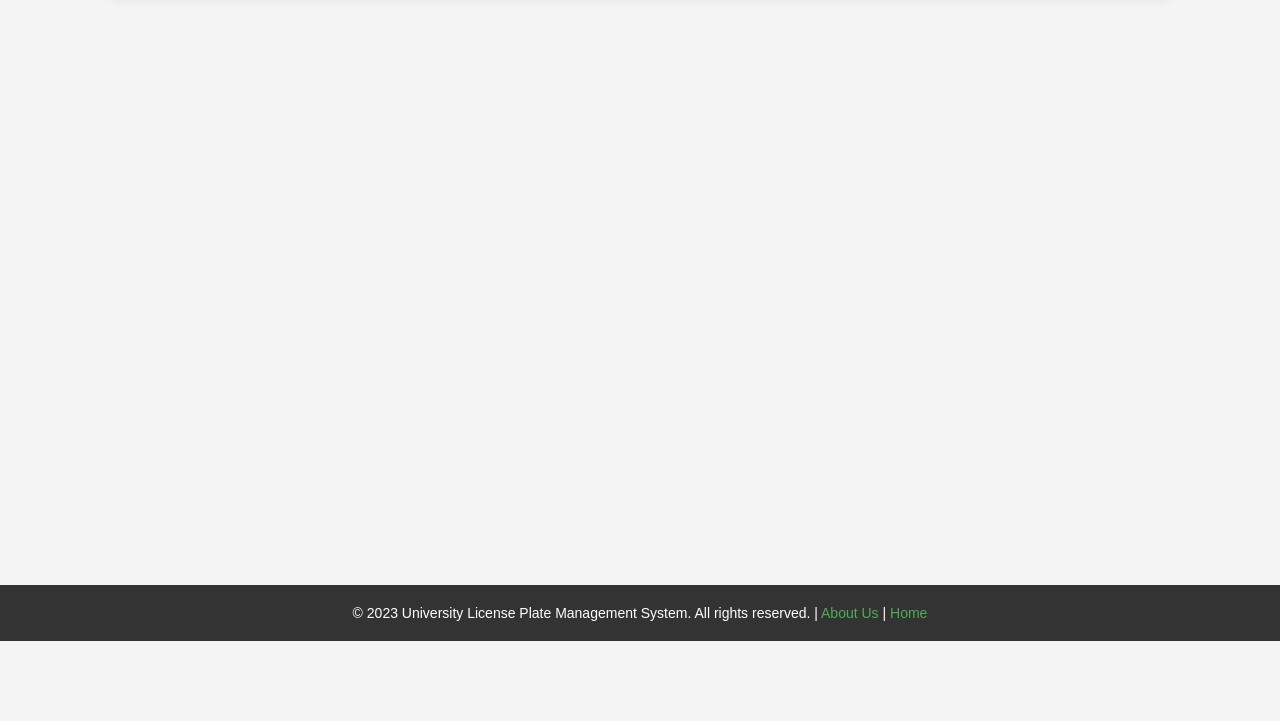
After one commit to siyamregn777/thesis, a Flask app: page / in a window 1280 px wide. The commit adds this page. Shown: the part 159-880 px from the top of the page. Run offline with Flask 3, Linux system fonts and the light colour scheme.

Commit message:
add footer template and background image styling for improved layout

```diff
--- a/static/style.css
+++ b/static/style.css
@@ -184,7 +184,9 @@ input[type="submit"]:hover {
     align-items: center;
     overflow: hidden;
 }
-
+.backImage{
+    background-image: url('./images/logo.png');
+}
 .content h1 {
     color: #fff;
     font-size: 50px;
--- /dev/null
+++ b/templates/footer.html
@@ -0,0 +1,40 @@
+<!DOCTYPE html>
+<html lang="en">
+<head>
+    <meta charset="UTF-8">
+    <meta name="viewport" content="width=device-width, initial-scale=1.0">
+    <title>Footer</title>
+    <style>
+        /* Footer Styles */
+        footer {
+            background-color: #333;
+            color: white;
+            text-align: center;
+            padding: 20px 0;
+            position: fixed;
+            bottom: 0;
+            width: 100%;
+            z-index: 1000;
+        }
+
+        footer p {
+            margin: 0;
+            font-size: 14px;
+        }
+
+        footer a {
+            color: #4CAF50;
+            text-decoration: none;
+        }
+
+        footer a:hover {
+            text-decoration: underline;
+        }
+    </style>
+</head>
+<body>
+    <footer>
+        <p>&copy; 2023 University License Plate Management System. All rights reserved. | <a href="{{ url_for('about') }}">About Us</a> | <a href="{{ url_for('home') }}">Home</a></p>
+    </footer>
+</body>
+</html>
```
